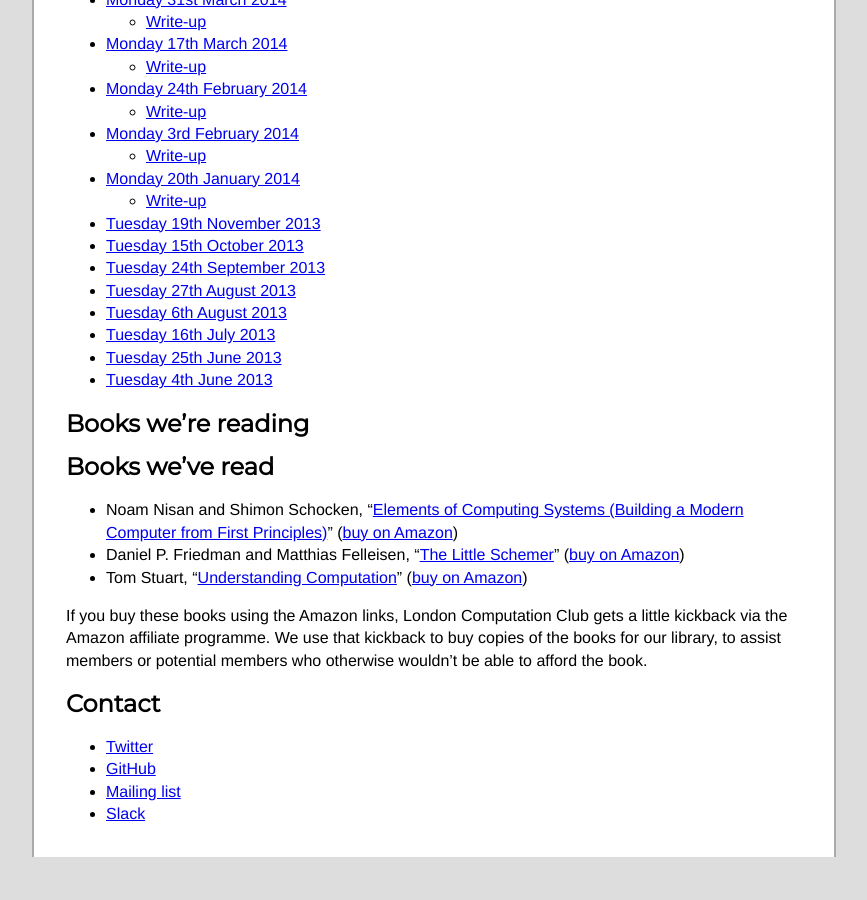
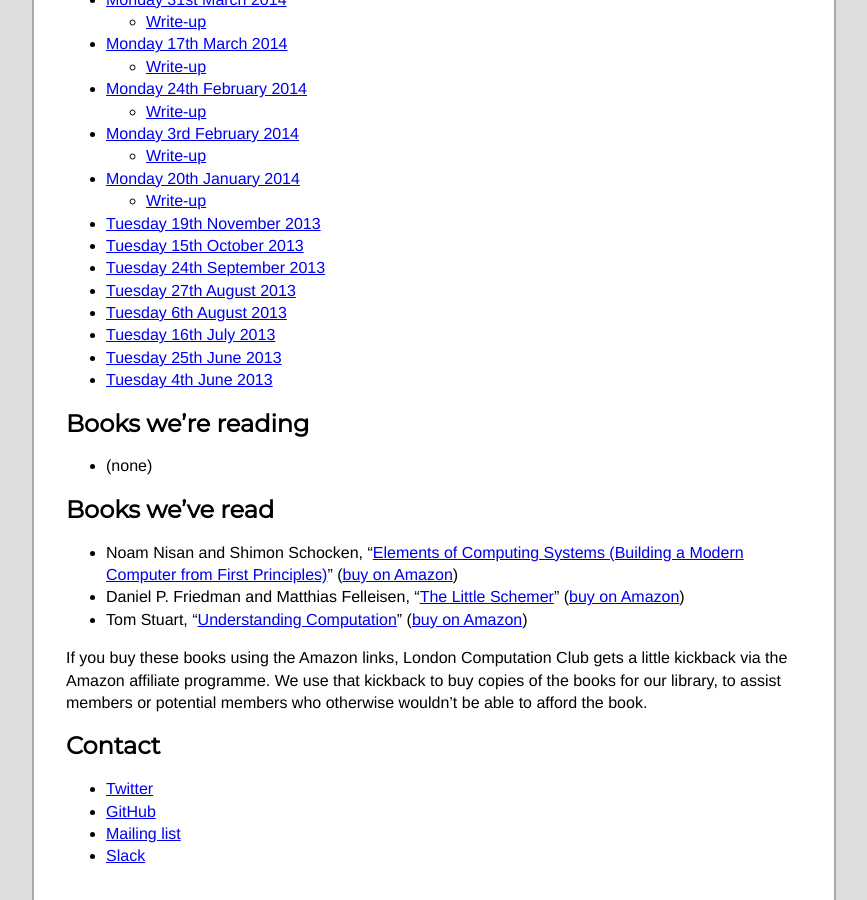
Before and after one commit to computationclub/computationclub.github.io, a Jekyll site: the page built from index.html, in a window 1280 px wide and 900 px high, scrolled down 1918 px. Shown: the whole window, without its empty margins (206-1073 px from the left). Built offline with Jekyll 4.4.1, drawn with Linux system fonts in a browser that asks for light colours; some web fonts are replaced; before the commit the page ends 2775 px from its top, so only the background shows below that.

Commit message:
Support the club not currently reading a book

```diff
--- a/index.html
+++ b/index.html
@@ -72,10 +72,16 @@
   <h2>Books we&rsquo;re reading</h2>
 
   <ul>
+    {% assign currently_reading = false %}
     {% assign books = site.data.books | where:"current", true | sort: "title" %}
     {% for book in books %}
+      {% assign currently_reading = true %}
       {% include book.html %}
     {% endfor %}
+
+    {% if currently_reading == false %}
+      <li>(none)</li>
+    {% endif %}
   </ul>
 
   <h2>Books we&rsquo;ve read</h2>
```
